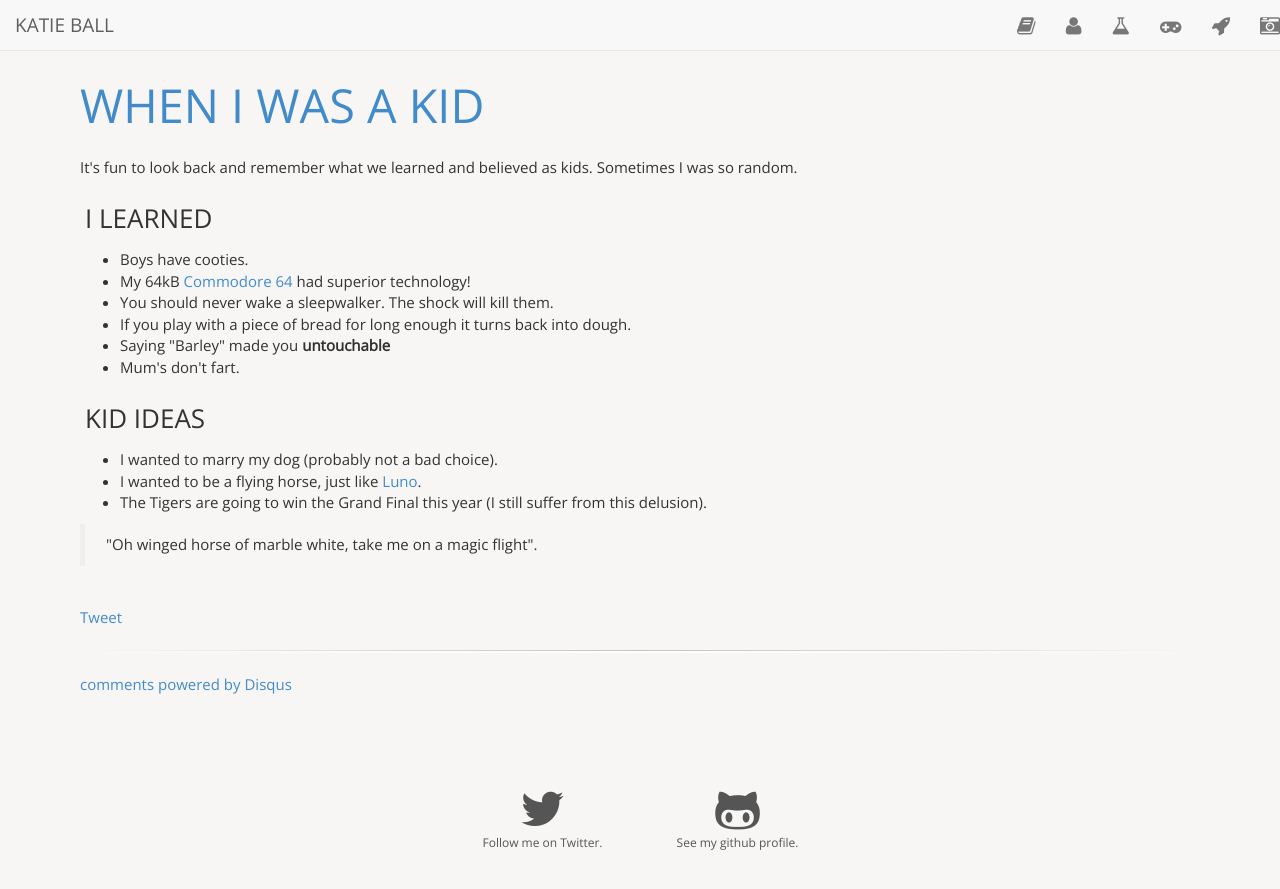
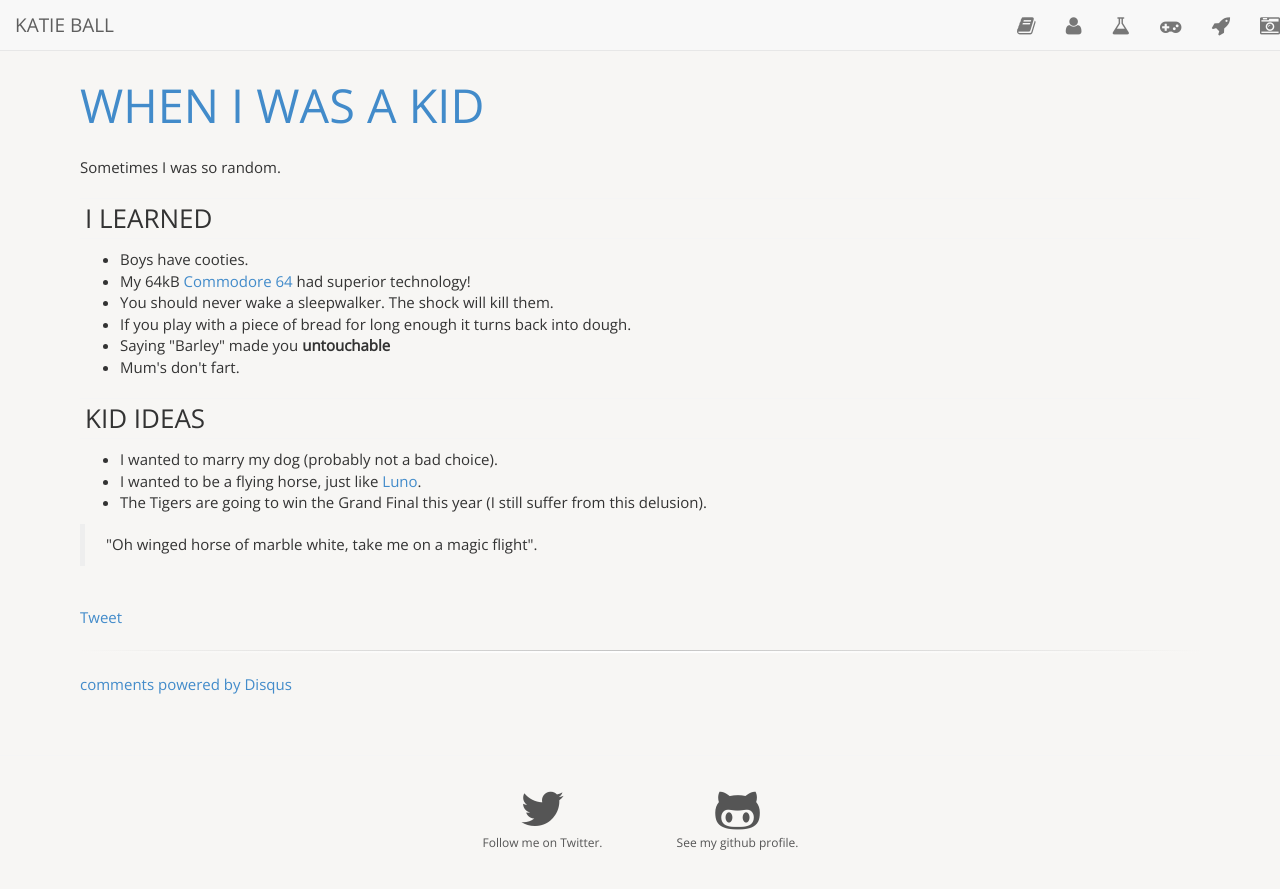
Before and after one commit to roachhd/roachhd.github.io, a Jekyll site: the page built from about/me/as-a-kid/index.html, in a window 1280 px wide. Shown: the top 889 px of the page. Built offline with Jekyll 4.4.1, drawn with Linux system fonts in a browser that asks for light colours; nearby versions of some CDN libraries; comment, search, counter and statistics services are not loaded.

Commit message:
Update index.html

```diff
--- a/about/me/as-a-kid/index.html
+++ b/about/me/as-a-kid/index.html
@@ -5,7 +5,7 @@
 ---
 <section>
 
-<p>It's fun to look back and remember what we learned and believed as kids. Sometimes I was so random.</p>
+<p>Sometimes I was so random.</p>
 
     <h3>I Learned</h3>
         <ul>
```
